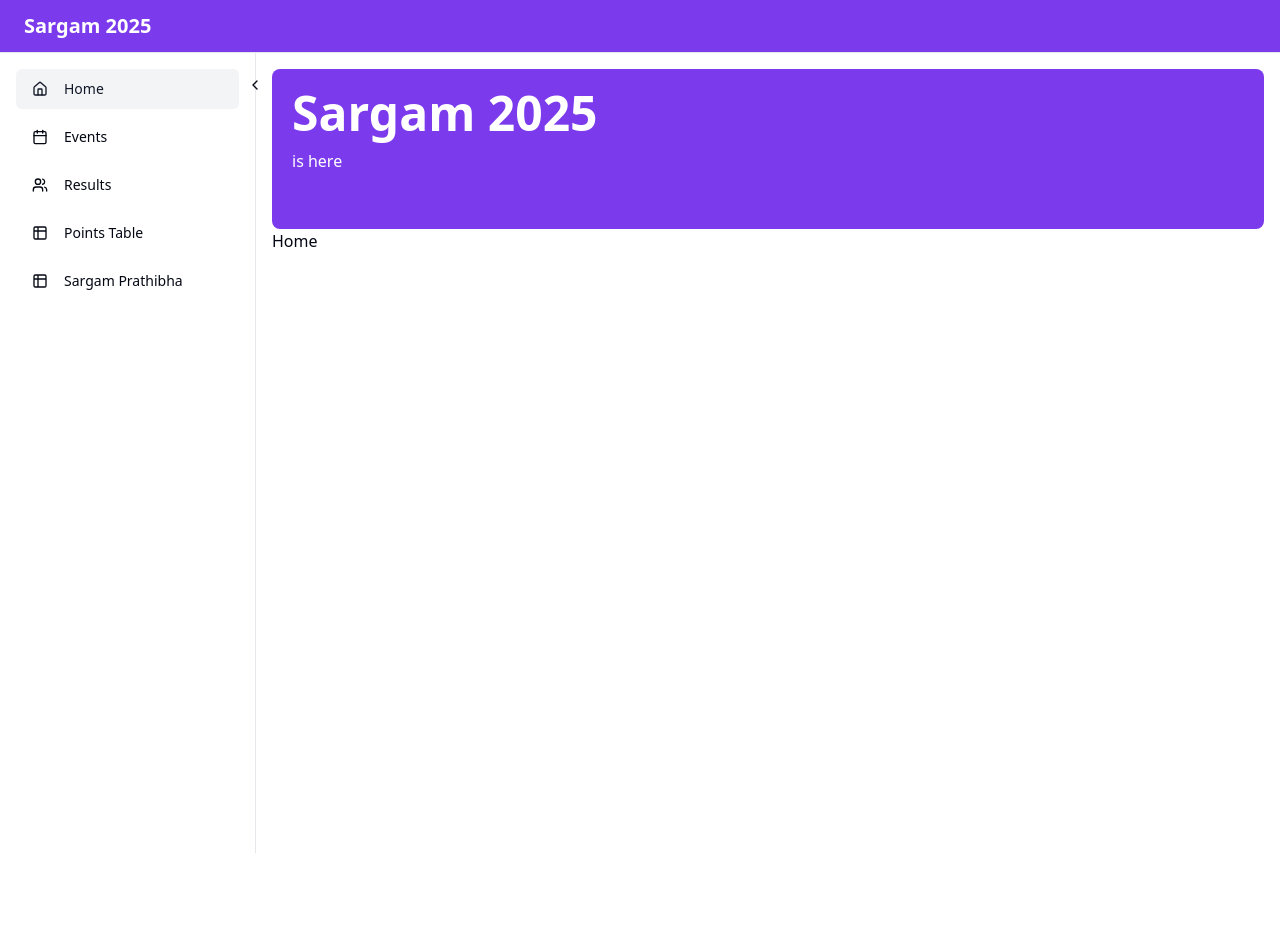
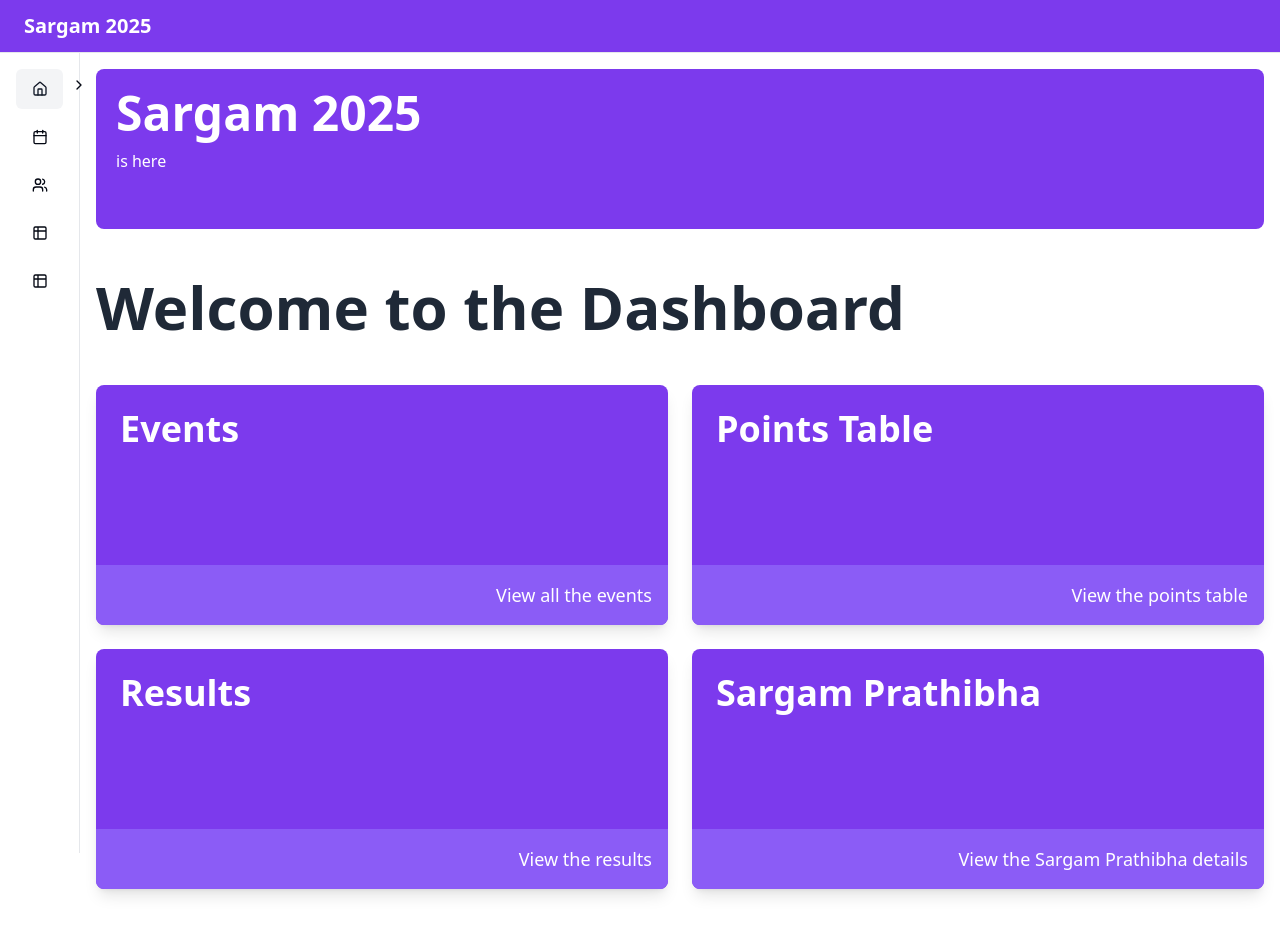
Before and after one commit to zukardex/sargam-2025, a React (Vite) app: page / in a window 1280 px wide. Shown: the top 934 px of the page. Before the commit the page ends 853 px from the top, so only its background shows below. Built offline with nearby package versions, Linux system fonts and the light colour scheme.

Commit message:
Update Sidebar to start collapsed; enhance Home page with button links for Events, Points Table, Results, and Sargam Prathibha

```diff
--- a/src/components/Sidebar.jsx
+++ b/src/components/Sidebar.jsx
@@ -4,7 +4,7 @@ import { useState } from "react"
 import { Link, useLocation } from "react-router-dom"
 
 export function Sidebar() {
-  const [isCollapsed, setIsCollapsed] = useState(false)
+  const [isCollapsed, setIsCollapsed] = useState(true)
   const location = useLocation()
 
   const menuItems = [
--- a/src/pages/Home.jsx
+++ b/src/pages/Home.jsx
@@ -1,9 +1,53 @@
 import React from 'react'
 
 export default function Home() {
+
+  const buttonItems = [
+    {
+      name: 'Events',
+      link: '/events',
+      caption: 'View all the events'
+    },
+    {
+      name: 'Points Table',
+      link: '/points-table',
+      caption: 'View the points table'
+    },
+    {
+      name: 'Results',
+      link: '/results',
+      caption: 'View the results'
+    },
+    {
+      name: 'Sargam Prathibha',
+      link: '/sargam-prathibha',
+      caption: 'View the Sargam Prathibha details'
+    }
+  ]
+
   return (
-    <div>
-      Home
+    <div className="container mx-auto py-8 mt-4">
+      <div>
+        <h1 className="text-4xl md:text-5xl lg:text-6xl font-semibold text-gray-800">Welcome to the Dashboard</h1>
+      </div>
+      <div className="grid grid-cols-1 md:grid-cols-1 lg:grid-cols-2 gap-6 mt-12">
+        {buttonItems.map((item, index) => (
+          <a
+            key={index}
+            href={item.link}
+            className="block min-h-60 bg-violet-600 rounded-lg shadow-lg hover:shadow-xl transition-shadow duration-300"
+          >
+            <div className="flex flex-col h-full justify-between">
+              <div className="p-6">
+                <h2 className="text-2xl md:text-3xl lg:text-4xl font-semibold text-white">{item.name}</h2>
+              </div>
+              <div className="bg-violet-500 text-white text-right text-base md:text-lg p-4 rounded-b-lg">
+                {item.caption}
+              </div>
+            </div>
+          </a>
+        ))}
+      </div>
     </div>
   )
 }
```
